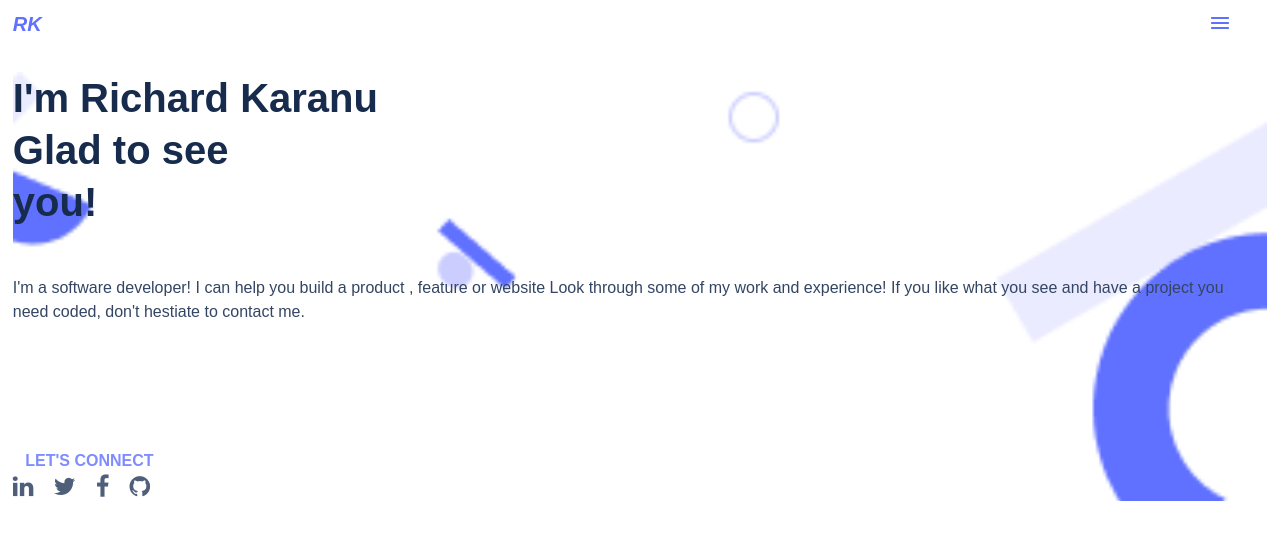
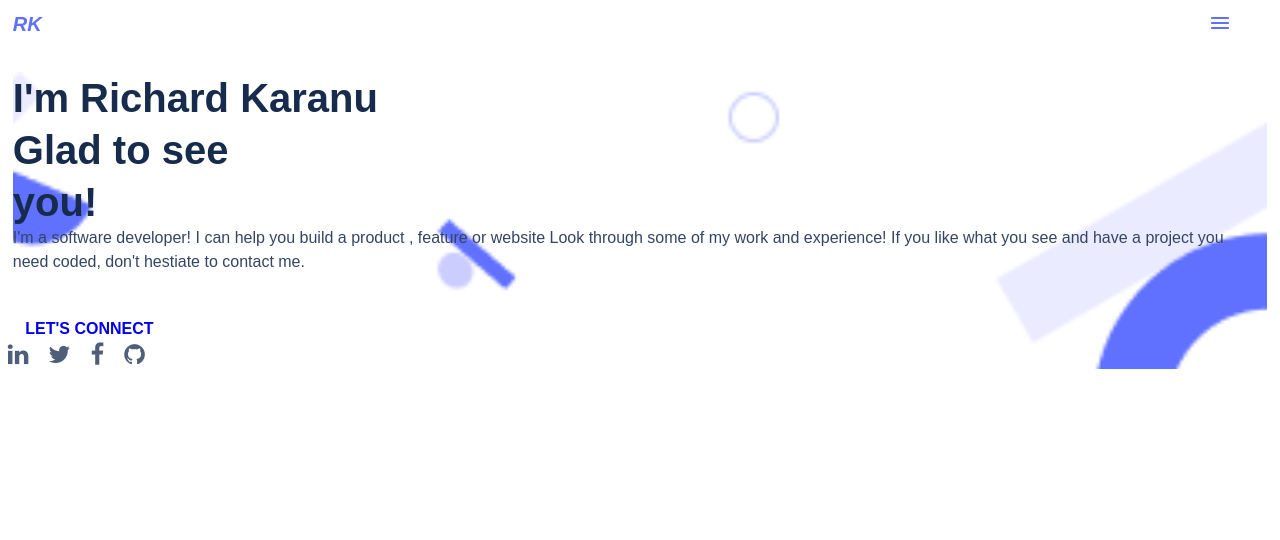
Before and after one commit to RichardKaranuMbuti/Revised-Mobile-first-portfolio, a plain HTML site: page index.html in a window 1280 px wide. Drawn offline with Linux system fonts and the light colour scheme.

Commit message:
edit index.html and style.css

```diff
--- a/index.html
+++ b/index.html
@@ -30,7 +30,7 @@
                 you see and have a project you need coded, don't hestiate to contact
                 me.
             </p>
-            <h6 class="connect">LET'S CONNECT</h6>
+            <h6 class="connect"><a href="#" style="text-decoration: none;">LET'S CONNECT</h6>
         </div>
         <div class="links">
             <ul class="media-links">
--- a/style.css
+++ b/style.css
@@ -48,6 +48,7 @@ body {
   color: #344563;
   text-align: left;
   margin-bottom: 5%;
+  margin-top: -50px;
 }
 
 .connect {
@@ -56,7 +57,7 @@ body {
   font-size: 16px;
   line-height: 24px;
   padding-left: 1%;
-  margin-top: 10%;
+  margin-top: -20px;
 }
 
 .topheader {
@@ -74,6 +75,7 @@ body {
   list-style: none;
   margin-top: 1 rem;
   font-size: 24px;
+  margin-left: -2%;
 }
 
 .fa {
```
